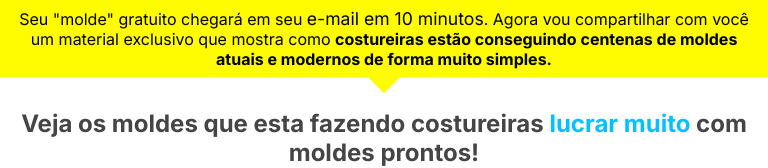
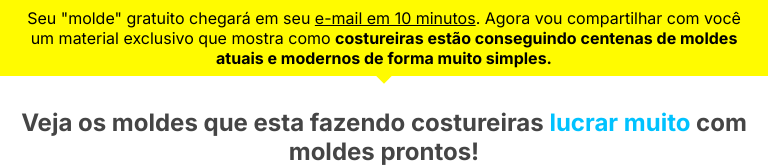
Before and after one commit to josuenm/lp-fabiano, a plain HTML site: page index.html in a window 768 px wide. Shown: the top 168 px of the page. Drawn offline with Linux system fonts and the light colour scheme.

Commit message:
Texto sublinhado no header e texto menor em telas menores

```diff
--- a/styles.scss
+++ b/styles.scss
@@ -121,23 +121,36 @@ body {
     header {
         position: relative;
         width: 100%;
-        padding: .5rem 10rem;
+        padding: 1rem 10rem;
         text-align: center;
         background-color: rgb(255, 251, 0);
 
         @media (max-width: 767.98px) {
-            padding: .5rem;
-            font-size: .8rem;
+            padding: 1rem .5rem;
         }
         @media (min-width: 767.99px) and (max-width: 991.98px) {
-            padding: .5rem;
-            font-size: 1rem;
+            padding: .5rem 1rem;
+        }
+
+        p {
+            font-size: 1.1rem;
+
+            @media (max-width: 767.98px) {
+                font-size: .9rem;
+            }
+            @media (min-width: 767.99px) and (max-width: 991.98px) {
+                font-size: 1rem;
+            }
+
+            span {
+                text-decoration: underline;
+            }
         }
 
         &::before {
             content: '';
             position: absolute;
-            bottom: -40%;
+            bottom: -30%;
             left: 50%;
             transform: translate(-50%, -50%) rotate(45deg);
             z-index: -1;
@@ -149,13 +162,8 @@ body {
                 bottom: -15%;
             }
             @media (min-width: 767.99px) and (max-width: 991.98px) {
-                width: 50px;
-                height: 50px;
+                bottom: -20%;
             }
-        }
-
-        span {
-            font-size: 1.1rem;
         }
     }
 
```
Also changed, not shown: css/styles.css, 1 other file.
